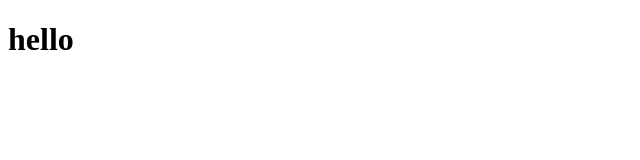
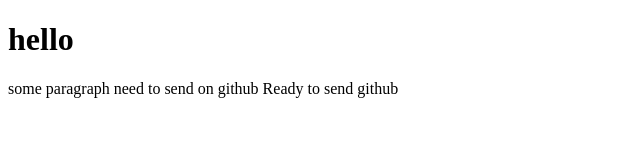
Before and after one commit to ZainabShakeel/fernandotest, a plain HTML site: page index.html in a window 1280 px wide. Shown: the whole page, without its empty margins (0-640 px from the left). Drawn offline with Linux system fonts and the light colour scheme.

Commit message:
paragraph adding

```diff
--- a/index.html
+++ b/index.html
@@ -2,6 +2,8 @@
 <html>
     <body>
         <h1>hello</h1>
-
+        <p>some paragraph need to send on github
+            Ready to send github
+        </p>
     </body>
 </html>
```
